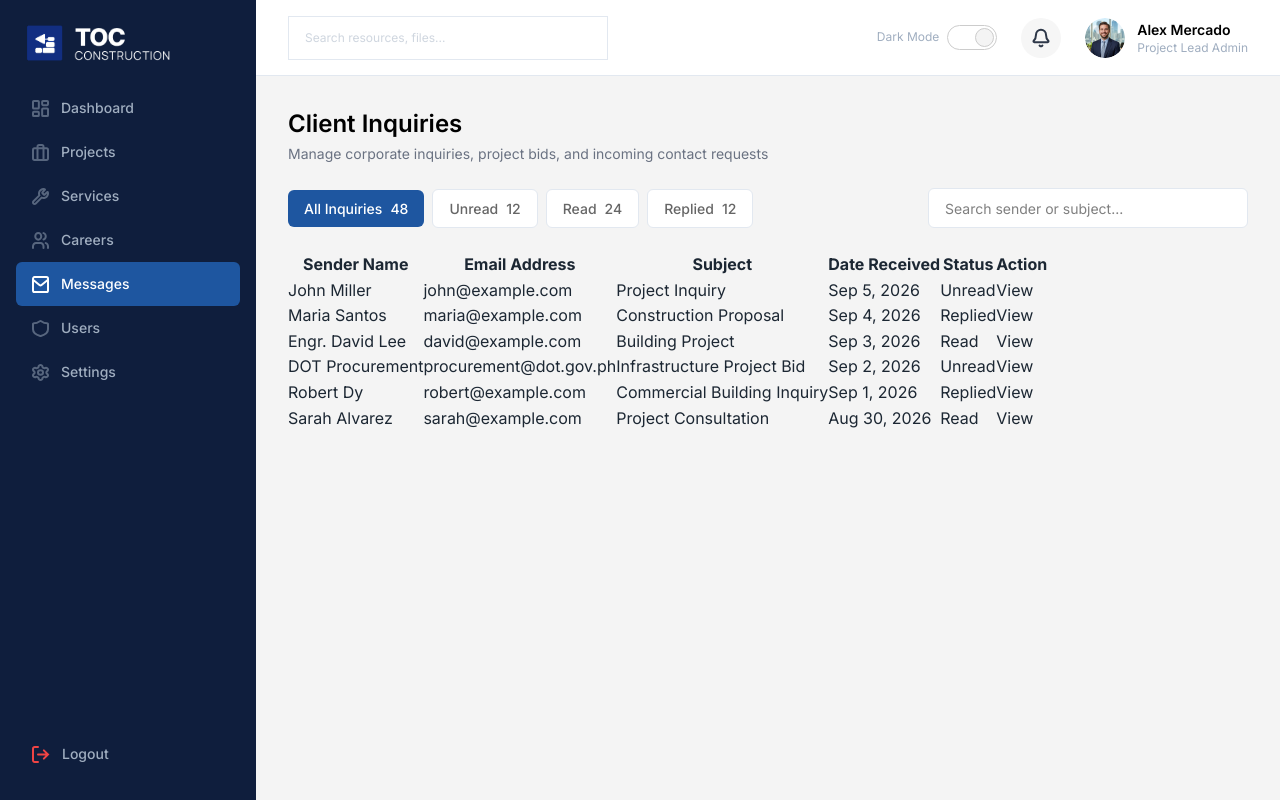
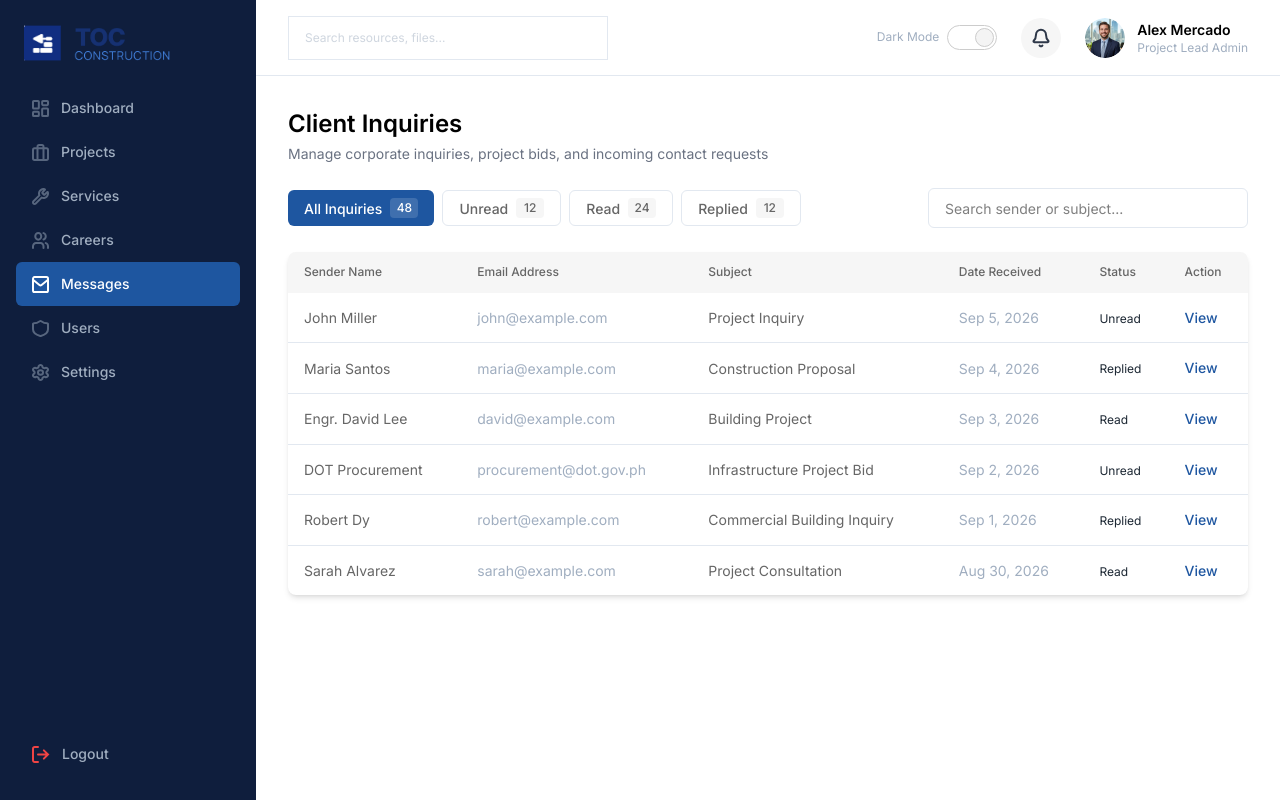
Before and after one commit to AloysiousOrbegoso/toc-construction, a React (Vite) app in the folder frontend/: page /admin/messages in a window 1280 px wide. Built offline with nearby package versions, Linux system fonts and the light colour scheme.

Commit message:
The Messages Page done and working on messages details part

```diff
--- a/frontend/src/components/admin-pages/AdminMessages.jsx
+++ b/frontend/src/components/admin-pages/AdminMessages.jsx
@@ -1,11 +1,11 @@
-import Sidebar from "../sections/admin-dashboard/Sidebar";
-import HeaderBar from "../sections/admin-dashboard/HeaderBar";
+import Sidebar from "../sections/admin-dashboard/admin-aside/Sidebar";
+import HeaderBar from "../sections/admin-dashboard/admin-aside/HeaderBar";
 import MessageFilters from "../sections/admin-dashboard/messages/MessageFilters";
 import MessagesTable from "../sections/admin-dashboard/messages/MessagesTable";
 
 function AdminMessages() {
   return (
-    <div className="flex min-h-screen bg-[#F4F4F4]">
+    <div className="flex min-h-screen bg-#F4F4F4">
       <Sidebar />
 
       <main className="flex-1">
--- a/frontend/src/components/sections/admin-dashboard/HeaderBar.jsx
+++ b/frontend/src/components/sections/admin-dashboard/admin-aside/HeaderBar.jsx
@@ -1,9 +1,9 @@
 import {
   NotificationIcon,
   DarkModeToggle,
-} from "../../ui/admin-icons/AdminIcons";
+} from "../../../ui/admin-icons/AdminIcons";
 
-import adminAvatar from "../../../assets/admin/adminProfile.png";
+import adminAvatar from "../../../../assets/admin/adminProfile.png";
 
 function HeaderBar() {
   return (
--- a/frontend/src/components/sections/admin-dashboard/Sidebar.jsx
+++ b/frontend/src/components/sections/admin-dashboard/admin-aside/Sidebar.jsx
@@ -1,4 +1,4 @@
-import Logo from "../../../assets/logo_clear.png";
+import Logo from "../../../../assets/Logo.png";
 
 import {
   DashboardIcon,
@@ -9,7 +9,7 @@
   SecurityIcon,
   SettingsIcon,
   LogoutIcon,
-} from "../../ui/admin-icons/AdminIcons";
+} from "../../../ui/admin-icons/AdminIcons";
 
 function Sidebar() {
   return (
--- a/frontend/src/components/sections/admin-dashboard/messages/MessageFilters.jsx
+++ b/frontend/src/components/sections/admin-dashboard/messages/MessageFilters.jsx
@@ -5,34 +5,42 @@
       <div className="flex items-center gap-2">
         <button
           type="button"
-          className="flex items-center gap-2 px-4 py-2 bg-admin-active text-white rounded-md text-small font-medium"
+          className="flex items-center gap-2 h-9 px-4 bg-admin-active text-white rounded-md text-small font-medium"
         >
           <span>All Inquiries</span>
-          <span>48</span>
+          <span className="flex items-center justify-center w-7 h-5 rounded bg-white/15 text-white text-caption">
+            48
+          </span>
         </button>
 
         <button
           type="button"
-          className="flex items-center gap-2 px-4 py-2 bg-admin-card border border-admin-border text-admin-secondary rounded-md text-small font-medium"
+          className="flex items-center gap-2 h-9 px-4 bg-admin-card border border-admin-border text-admin-secondary rounded-md text-small font-medium"
         >
           <span>Unread</span>
-          <span>12</span>
+          <span className="flex items-center justify-center w-7 h-5 rounded bg-admin-icon-background text-admin-secondary text-caption">
+            12
+          </span>
         </button>
 
         <button
           type="button"
-          className="flex items-center gap-2 px-4 py-2 bg-admin-card border border-admin-border text-admin-secondary rounded-md text-small font-medium"
+          className="flex items-center gap-2 h-9 px-4 bg-admin-card border border-admin-border text-admin-secondary rounded-md text-small font-medium"
         >
           <span>Read</span>
-          <span>24</span>
+          <span className="flex items-center justify-center w-7 h-5 rounded bg-admin-icon-background text-admin-secondary text-caption">
+            24
+          </span>
         </button>
 
         <button
           type="button"
-          className="flex items-center gap-2 px-4 py-2 bg-admin-card border border-admin-border text-admin-secondary rounded-md text-small font-medium"
+          className="flex items-center gap-2 h-9 px-4 bg-admin-card border border-admin-border text-admin-secondary rounded-md text-small font-medium"
         >
           <span>Replied</span>
-          <span>12</span>
+          <span className="flex items-center justify-center w-7 h-5 rounded bg-admin-icon-background text-admin-secondary text-caption">
+            12
+          </span>
         </button>
       </div>
 
--- a/frontend/src/components/sections/admin-dashboard/messages/MessagesTable.jsx
+++ b/frontend/src/components/sections/admin-dashboard/messages/MessagesTable.jsx
@@ -1,30 +1,71 @@
-import messages from "../../../../data/messages";
+import messages from "../../../../data/adminData/messages";
 
 function MessagesTable() {
   return (
-    <section>
-      <table>
-        <thead>
+    <section className="bg-admin-card rounded-lg shadow-md overflow-hidden">
+      <div className="overflow-x-auto">
+        <table className="w-full">
+          <thead className="bg-admin-icon-background">
             <tr>
-            <th>Sender Name</th>
-            <th>Email Address</th>
-            <th>Subject</th>
-            <th>Date Received</th>
-            <th>Status</th>
-            <th>Action</th>
+              <th className="px-4 py-3 text-left text-caption font-medium text-admin-secondary">
+                Sender Name
+              </th>
+
+              <th className="px-4 py-3 text-left text-caption font-medium text-admin-secondary">
+                Email Address
+              </th>
+
+              <th className="px-4 py-3 text-left text-caption font-medium text-admin-secondary">
+                Subject
+              </th>
+
+              <th className="px-4 py-3 text-left text-caption font-medium text-admin-secondary">
+                Date Received
+              </th>
+
+              <th className="px-4 py-3 text-left text-caption font-medium text-admin-secondary">
+                Status
+              </th>
+
+              <th className="px-4 py-3 text-left text-caption font-medium text-admin-secondary">
+                Action
+              </th>
             </tr>
           </thead>
 
           <tbody>
             {messages.map((message) => (
-            <tr key={message.id}>
-              <td>{message.sender}</td>
-              <td>{message.email}</td>
-              <td>{message.subject}</td>
-              <td>{message.date}</td>
-              <td>{message.status}</td>
-              <td>
-                <button type="button">
+              <tr
+                key={message.id}
+                className="border-b border-admin-border last:border-b-0"
+              >
+                <td className="px-4 py-3 text-small text-admin-secondary">
+                  {message.sender}
+                </td>
+
+                <td className="px-4 py-3 text-small text-admin-text">
+                  {message.email}
+                </td>
+
+                <td className="px-4 py-3 text-small text-admin-secondary">
+                  {message.subject}
+                </td>
+
+                <td className="px-4 py-3 text-small text-admin-text">
+                  {message.date}
+                </td>
+
+                <td className="px-4 py-3">
+                  <span className="text-caption">
+                    {message.status}
+                  </span>
+                </td>
+
+                <td className="px-4 py-3">
+                  <button
+                    type="button"
+                    className="text-small font-medium text-admin-active"
+                  >
                     View
                   </button>
                 </td>
@@ -32,6 +73,7 @@
             ))}
           </tbody>
         </table>
+      </div>
     </section>
   );
 }
```
Also changed, not shown: frontend/src/components/sections/admin-dashboard/README.md (added), frontend/src/data/adminData/messages.js (renamed from frontend/src/data/messages.js). Lines whose indentation alone changed are shown as unchanged.
